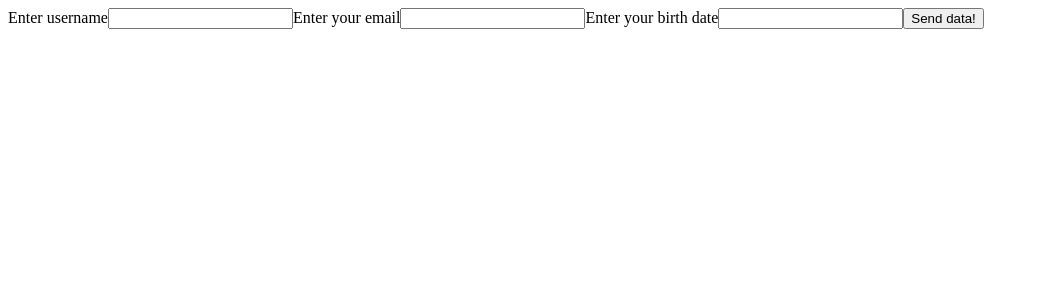
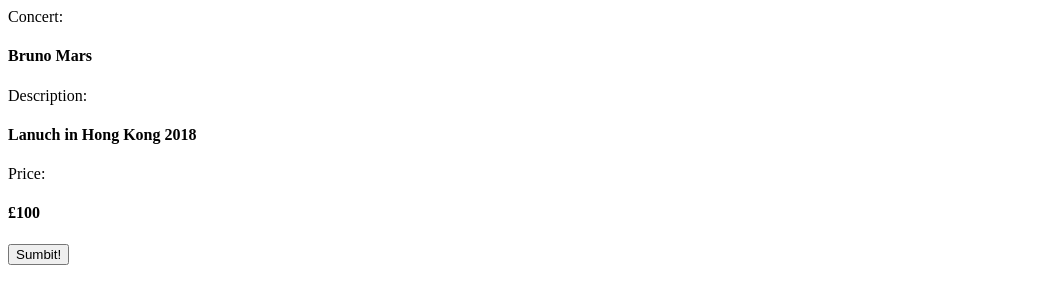
Before and after one commit to jeff1108/Blockchain-ticketing-app, a React (Create React App) app: page / in a window 1280 px wide. Shown: the top 304 px of the page, without its empty margins (0-1039 px from the left). Built offline with nearby package versions, Linux system fonts and the light colour scheme.

Commit message:
OTHER Add state with concert

```diff
--- a/src/components/App.js
+++ b/src/components/App.js
@@ -3,6 +3,18 @@
   constructor() {
     super();
     this.handleSubmit = this.handleSubmit.bind(this);
+    this.state = {
+      concert1: {
+        name: "Bruno Mars",
+        description: "Lanuch in Hong Kong 2018",
+        price: "£100"
+      },
+      concert2: {
+        name: "Justin Bieber",
+        description: "Lanuch in Hong Kong 2018",
+        price: "£100"
+      }
+    }
   }
 
   handleSubmit(event) {
@@ -18,22 +30,26 @@
   render() {
     return (
       <form onSubmit={this.handleSubmit}>
-        <label htmlFor="username">Enter username</label>
-        <input id="username" name="username" type="text" />
-
-        <label htmlFor="email">Enter your email</label>
-        <input id="email" name="email" type="email" />
-
-        <label htmlFor="birthdate">Enter your birth date</label>
-        <input id="birthdate" name="birthdate" type="text" />
-
-        <button>Send data!</button>
+        <label htmlFor="concert_name">Concert:
+          <h4>{this.state.concert1.name}</h4>
+        </label>
+        <label htmlFor="concert_description">Description:
+          <h4>{this.state.concert1.description}</h4>
+        </label>
+        <label htmlFor="concert_price">Price:
+          <h4>{this.state.concert1.price}</h4>
+        </label>
+        <button>Sumbit!</button>
       </form>
     );
   }
 }
 
 export default App;
+
+
+  // <input id="username" name="username" type="text" />
+
 
 //
 // class App extends Component {
```
